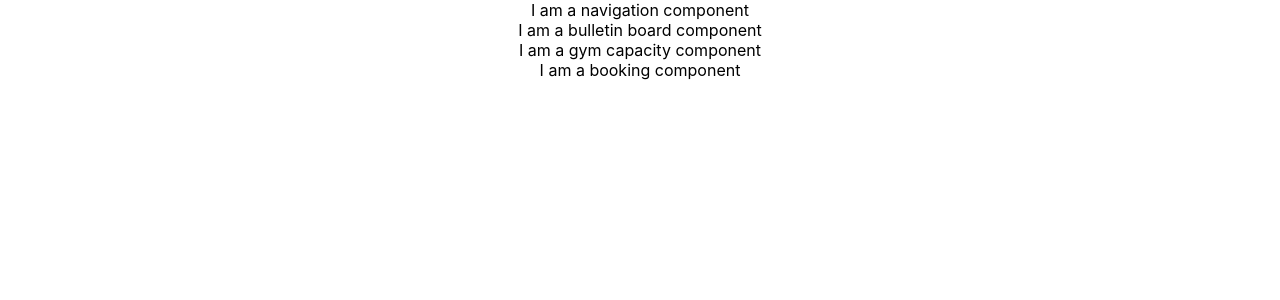
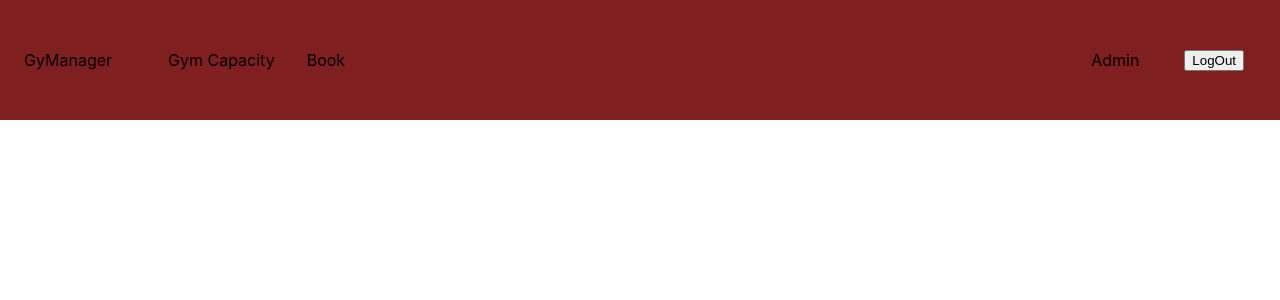
Before and after one commit to harwindersidhu/gymanager, a React (Create React App) app: page / in a window 1280 px wide. Shown: the top 300 px of the page. Built offline with nearby package versions, Linux system fonts and the light colour scheme.

Commit message:
Nav bar structure

```diff
--- a/src/components/Navigation.js
+++ b/src/components/Navigation.js
@@ -1,10 +1,28 @@
 import React from "react";
-// import "./Navigation.scss"
+import "./Navigation.scss"
 
 export default function Navigation(props) {
   return (
     <nav>
-      I am a navigation component
+      <div className="nav--project-name">GyManager</div>
+
+      <div className="nav-bar">
+        <ul className="nav-bar-left">
+          <li>Gym Capacity</li>
+          <li>Book</li>
+        </ul>
+        <div className="nav-bar-right">
+          <div className="login--register">
+            <button>Login</button>
+            <button>Register</button>
+          </div>
+          <div className="login-logout">
+            <label>Admin</label>
+            <button>LogOut</button>
+          </div>
+        </div>
+
+      </div>
     </nav>
   );
 }
--- /dev/null
+++ b/src/components/Navigation.scss
@@ -0,0 +1,45 @@
+nav {
+  position: fixed;
+  width: 100%;
+  height: 120px;
+  background: #801f1f;
+  display: flex;
+  flex-direction: row;
+  align-items: center;
+  padding-left: 1.5em;
+  padding-right: 1.5em;
+
+  button {
+    margin-right: 1.5em;
+  }
+
+  .nav-bar {
+    width: 90%;
+  }
+
+  .nav-bar,
+  .nav-bar-left,
+  .login--register,
+  .login-logout {
+    display: flex;
+    flex-direction: row;
+    justify-content: space-between;
+    align-items: center;
+
+    ul {
+      list-style-type: none;
+    }
+
+    li {
+      margin: 1em;
+    }
+  }
+
+  .nav-bar-right {
+    width: 15%;
+  }
+
+  .login--register {
+    display: none;
+  }
+}
```
